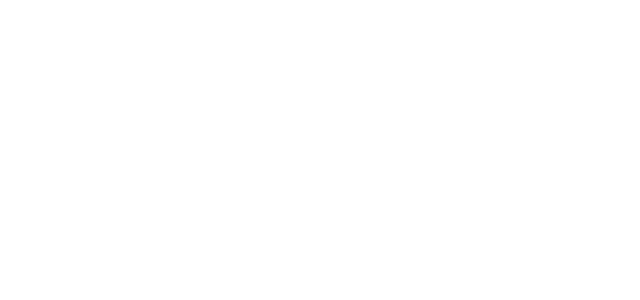
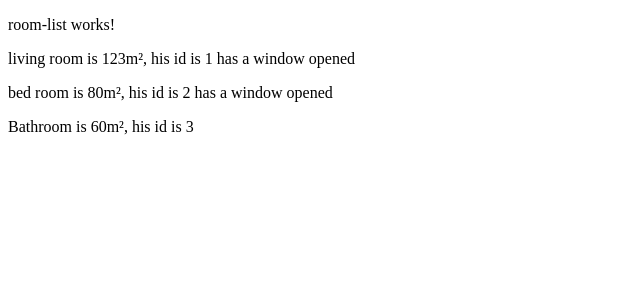
Before and after one commit to JoaoMRL/first-angular, an Angular app: page /rooms in a window 1280 px wide. Before the commit this address led to /. Shown: the top 300 px of the page, without its empty margins (0-640 px from the left). Built offline with nearby package versions, Linux system fonts and the light colour scheme.

Commit message:
Entity + test

```diff
--- a/src/app/app-routing.module.ts
+++ b/src/app/app-routing.module.ts
@@ -4,9 +4,11 @@ import { BoucleComponent } from './boucle/boucle.component';
 import { CalculComponent } from './calcul/calcul.component';
 import { CounterComponent } from './counter/counter.component';
 import { FirstComponent } from './first/first.component';
+import { RoomListComponent } from './room-list/room-list.component';
 const routes:Routes=[
   {path:'boucle',component: BoucleComponent},
   {path:'calcul',component: CalculComponent},
+  {path:'rooms',component: RoomListComponent},
   {path:'counter',component: CounterComponent},
   {path:'',component: FirstComponent}
 ]
--- a/src/app/app.module.ts
+++ b/src/app/app.module.ts
@@ -8,6 +8,7 @@ import { FormsModule } from '@angular/forms';
 import { CalculComponent } from './calcul/calcul.component';
 import { FirstComponent } from './first/first.component';
 import { AppRoutingModule } from './app-routing.module';
+import { RoomListComponent } from './room-list/room-list.component';
 
 @NgModule({
   declarations: [
@@ -15,7 +16,8 @@ import { AppRoutingModule } from './app-routing.module';
     BoucleComponent,
     CounterComponent,
     CalculComponent,
-    FirstComponent
+    FirstComponent,
+    RoomListComponent
   ],
   imports: [
     BrowserModule,
--- /dev/null
+++ b/src/app/entities.ts
@@ -0,0 +1,6 @@
+export interface Room {
+    id:number;
+    name:string;
+    surface:number;
+    opened:boolean;
+}
--- /dev/null
+++ b/src/app/room-list/room-list.component.html
@@ -0,0 +1,10 @@
+<p>room-list works!</p>
+<div>
+    <p *ngFor="let item of room">
+        {{item.name}} is {{item.surface}}m²,
+         his id is {{item.id}}
+         <span *ngIf="item.opened">
+            has a window opened
+         </span>
+    </p>
+</div>
--- /dev/null
+++ b/src/app/room-list/room-list.component.ts
@@ -0,0 +1,15 @@
+import { Component } from '@angular/core';
+import { Room } from '../entities';
+
+@Component({
+  selector: 'app-room-list',
+  templateUrl: './room-list.component.html',
+  styleUrls: ['./room-list.component.css']
+})
+export class RoomListComponent {
+  room:Room[] =[
+    {id:1,name:"living room",surface:123,opened:true},
+    {id:2,name:"bed room",surface:80,opened:true},
+    {id:3,name:"Bathroom",surface:60,opened:false},
+  ];
+}
```
Also changed, not shown: src/app/room-list/room-list.component.css (added), 1 other file (tests, documents, lock files or other folders).
